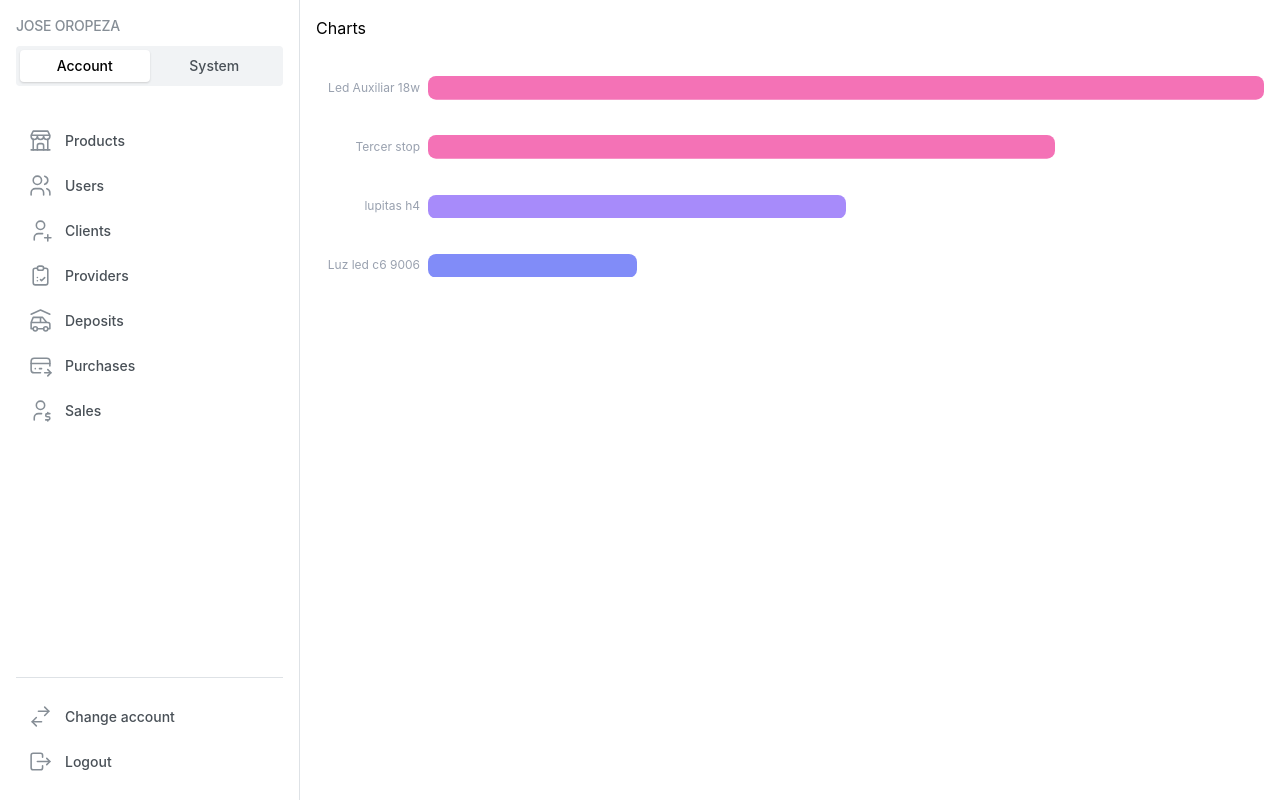
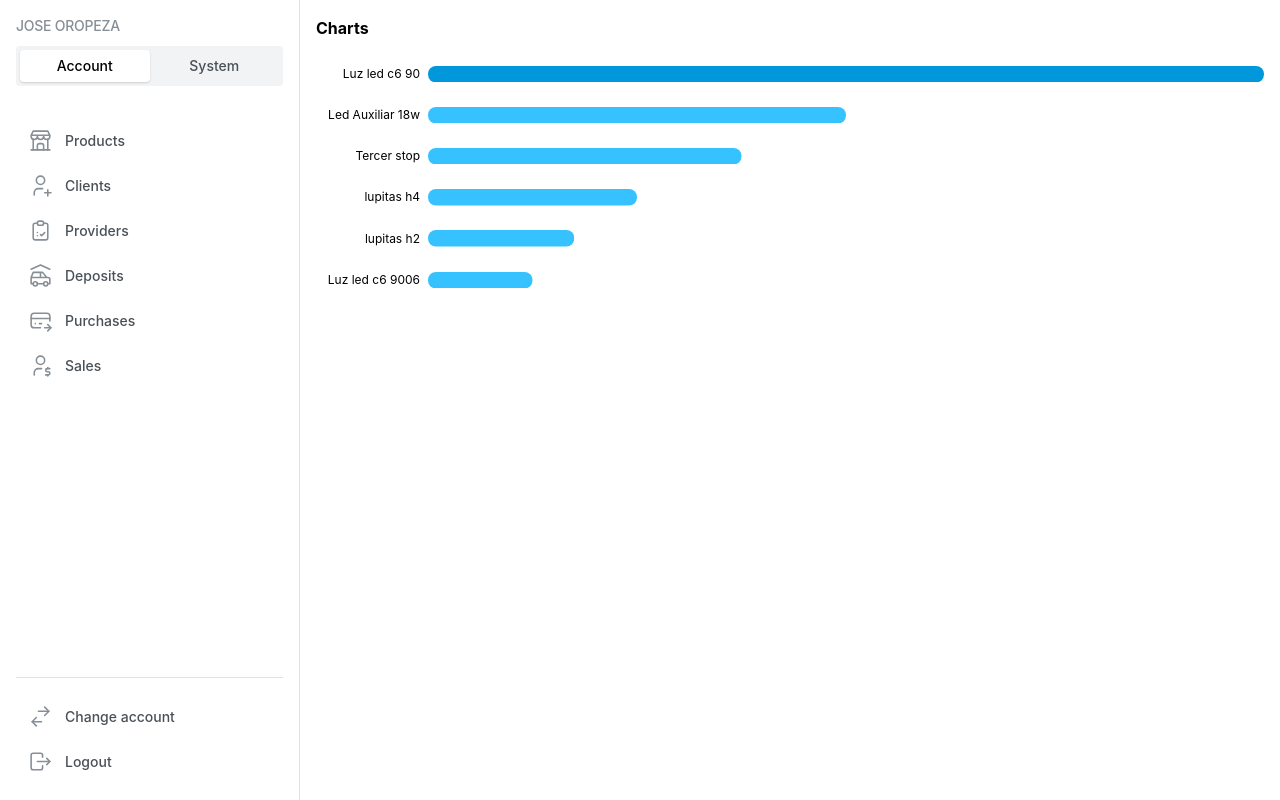
Before and after one commit to ariannagutirrzz/dinoco-front, a React (Vite) app: page /charts in a window 1280 px wide. Built offline with nearby package versions, Linux system fonts and the light colour scheme.

Commit message:
feat: Enhance BarChart with additional data and improved styling; update NavBar to include Users tab

```diff
--- a/src/components/Charts/BarChartThinHorizontal.jsx
+++ b/src/components/Charts/BarChartThinHorizontal.jsx
@@ -9,6 +9,8 @@ const data = [
   { key: "lupitas h4", value: 20 },
   { key: "Tercer stop", value: 30 },
   { key: "Led Auxiliar 18w", value: 40 },
+  { key: "Luz led c6 90", value: 80 },
+  { key: "lupitas h2", value: 14 },
 
 ].sort((a, b) => b.value - a.value);
 
@@ -68,11 +70,11 @@ export function BarChartThinHorizontal() {
           const barHeight = yScale.bandwidth();
           const hoverColor =
             barWidth > 50
-              ? "hover:bg-pink-200/40"
-              : barWidth > 25
-              ? "hover:bg-purple-200/40"
-              : barWidth > 10
-              ? "hover:bg-indigo-200/40"
+            ? "hover:bg-pink-200/40"
+            : barWidth > 25
+            ? "hover:bg-purple-200/40"
+            : barWidth > 10
+            ? "hover:bg-indigo-200/40"
               : "hover:bg-sky-200/40";
           return (
             <ClientTooltip key={index}>
@@ -86,9 +88,8 @@ export function BarChartThinHorizontal() {
                     width: "100%",
                     height: `calc(${barHeight}% + 8px)`,
                     transform: "translateY(-4px)",
-                    borderRadius: "0 6px 6px 0",
                   }}
-                  className={`${hoverColor} hover:bg-gray-200/50 relative z-10`}
+                  className={`${hoverColor} rounded-md hover:bg-gray-200/50 relative z-10`}
                 />
               </TooltipTrigger>
               <TooltipContent>
@@ -104,16 +105,16 @@ export function BarChartThinHorizontal() {
           const barWidth = xScale(d.value);
           const barHeight = yScale.bandwidth();
           const colorMap = {
-            pink: "#f472b6",
-            purple: "#a78bfa",
-            indigo: "#818cf8",
-            sky: "#38bdf8",
+            top: "#0098da",
+            mid: "#3698ff",
+            bottom: "#36c2ff",
+            sky: "#0271d8",
           };
 
           const barColor =
-            barWidth > 50 ? colorMap.pink
-            : barWidth > 25 ? colorMap.purple
-            : barWidth > 10 ? colorMap.indigo
+            barWidth > 50 ? colorMap.top
+            : barWidth > 25 ? colorMap.bottom
+            : barWidth > 10 ? colorMap.bottom
             : colorMap.sky;
           return (
             <React.Fragment key={index}>
@@ -158,7 +159,7 @@ export function BarChartThinHorizontal() {
               left: "0",
               top: `${yScale(entry.key) + yScale.bandwidth() / 2}%`,
             }}
-            className="absolute text-xs text-gray-400 -translate-y-1/2 w-full text-right pr-2"
+            className="absolute text-xs text-black -translate-y-1/2 w-full text-right pr-2"
           >
             {entry.key}
           </span>
--- a/src/components/NavBar/NavbarSegmented.jsx
+++ b/src/components/NavBar/NavbarSegmented.jsx
@@ -27,7 +27,6 @@ import classes from "./NavbarSegmented.module.css";
 const tabs = {
   account: [
     { link: "/products", label: "Products", icon: IconBuildingStore },
-    { link: "/users", label: "Users", icon: IconUsers },
     { link: "/clients", label: "Clients", icon: IconUserPlus },
     { link: "/providers", label: "Providers", icon: IconCheckupList },
     { link: "/deposits", label: "Deposits", icon: IconCarGarage },
@@ -44,6 +43,7 @@ const tabs = {
     { link: "", label: "Security", icon: IconFingerprint },
     // { link: "", label: "2Fa", icon: Icon2fa },
     { link: "", label: "Other Settings", icon: IconSettings },
+    { link: "/users", label: "Users", icon: IconUsers }
   ],
 };
 
--- a/src/pages/Charts.jsx
+++ b/src/pages/Charts.jsx
@@ -3,7 +3,7 @@ import { BarChartThinHorizontal } from '../components/Charts/BarChartThinHorizon
 export default function Charts() {
     return (
       <div>
-        <h1>Charts</h1>
+        <h1 className='font-bold'>Charts</h1>
         <BarChartThinHorizontal />
       </div>
     );
```
